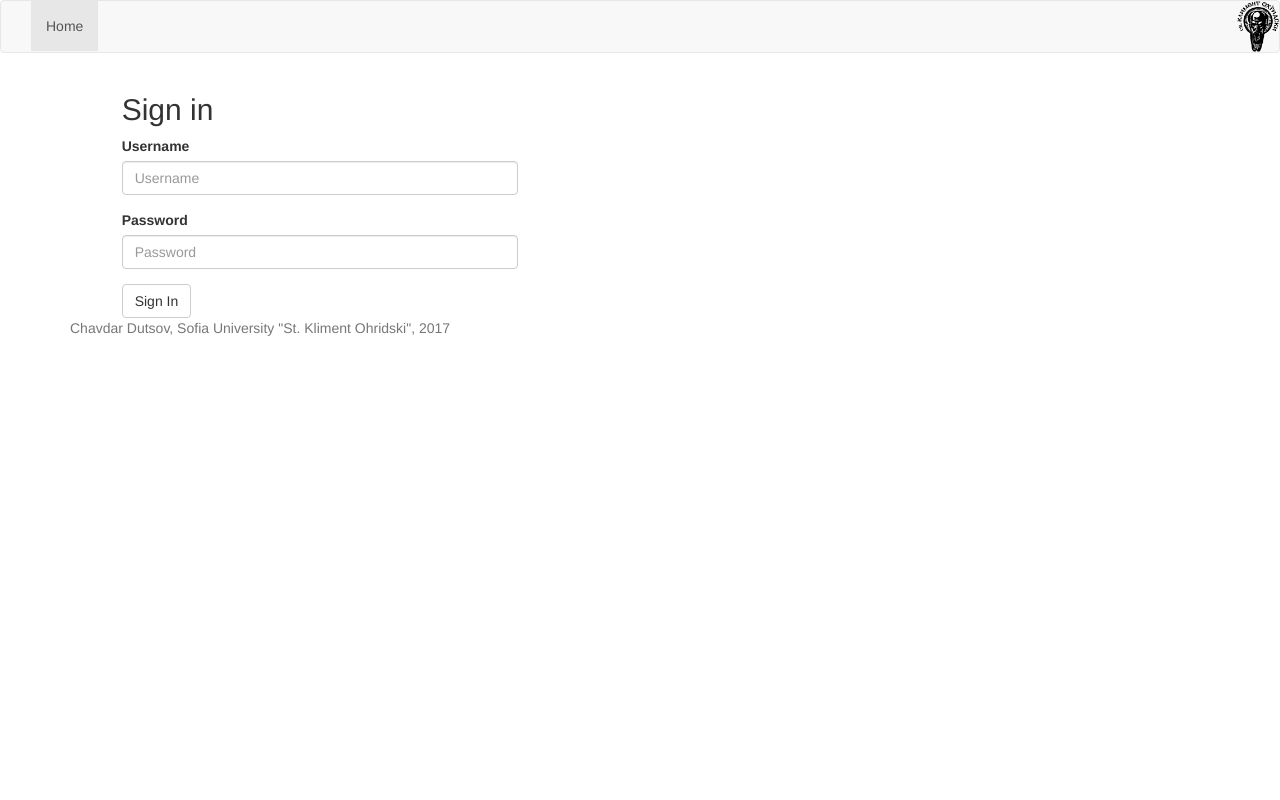
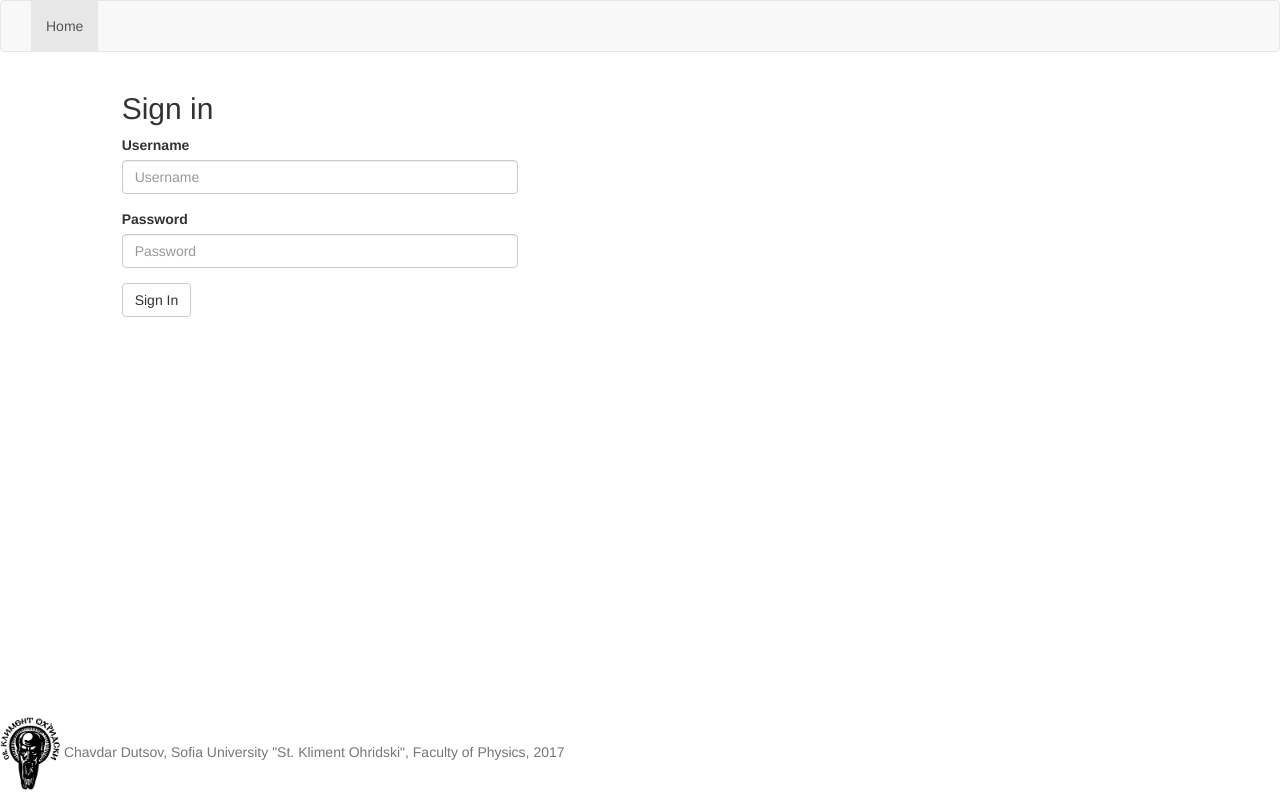
Before and after one commit to cdutsov/tdcr_analysis-v2, a Flask app: page /login in a window 1280 px wide. Run offline with Flask 2, Linux system fonts and the light colour scheme; parts of the project's set-up code (start-up, migrations or seed data) failed here and were passed over; some libraries are stand-ins or nearby versions.

Commit message:
add SU logo

```diff
--- a/app/templates/base.html
+++ b/app/templates/base.html
@@ -15,7 +15,6 @@
 <nav class="navbar navbar-default">
     <div class="container-fluid">
         <a class="navbar-brand" href="/">{{ current_user.username }}</a>
-        <a href="#" class="navbar-right"><img width="42px" src="./static/images/SU_Logo.png"></a>
 
         <ul class="nav navbar-nav">
             <li class="active"><a href="/">Home</a></li>
@@ -30,9 +29,11 @@
 {% block content %}{% endblock %}
 
 <div class="col-md-12">
-    <footer class="footer">
-        <div class="container">
-            <p class="text-muted">Chavdar Dutsov, Sofia University "St. Kliment Ohridski", 2017</p>
+    <footer class="footer navbar-fixed-bottom">
+        <div>
+
+            <p class="text-muted"><a href="/"><img width="60px" src="./static/images/SU_Logo.png"></a>
+                Chavdar Dutsov, Sofia University "St. Kliment Ohridski", Faculty of Physics, 2017</p>
         </div>
     </footer>
 </div>
```
